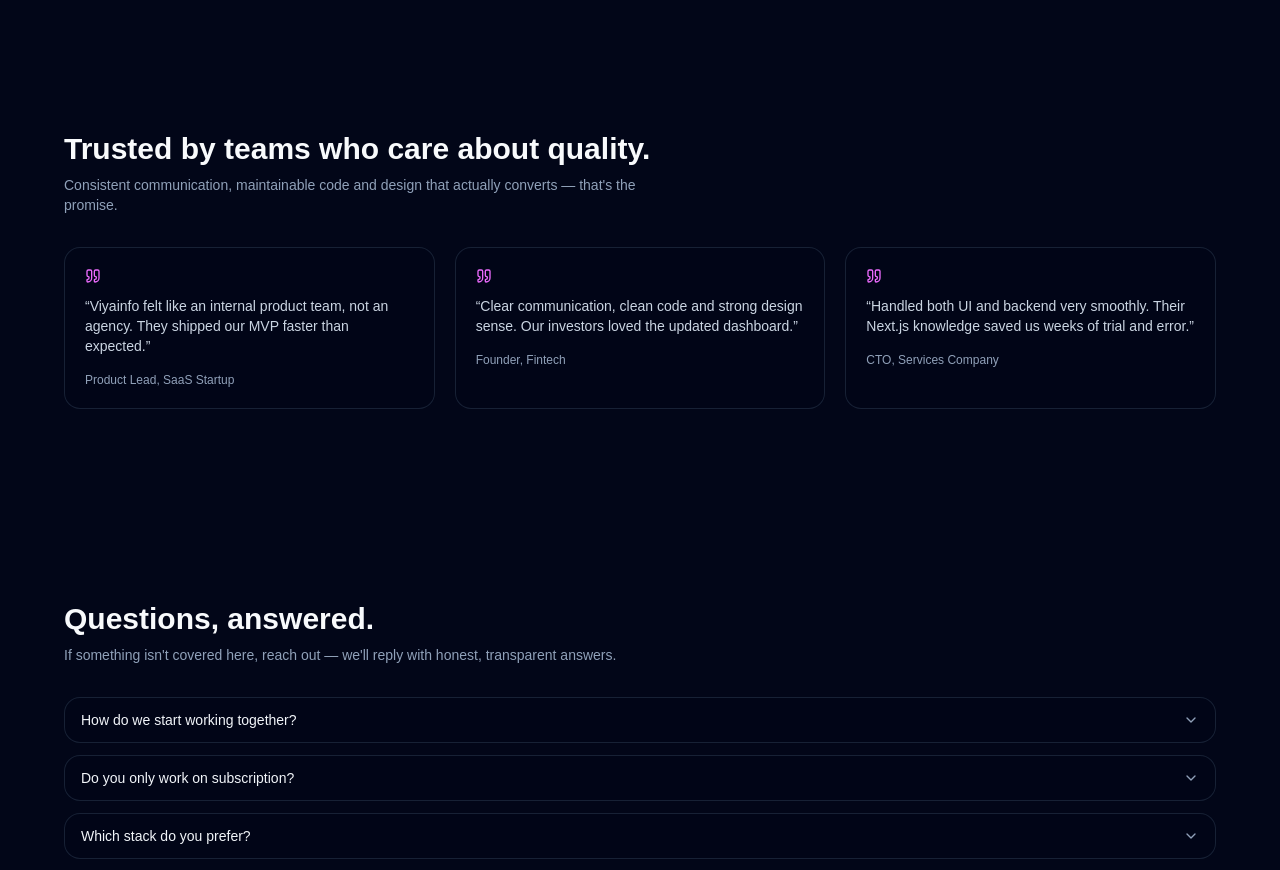
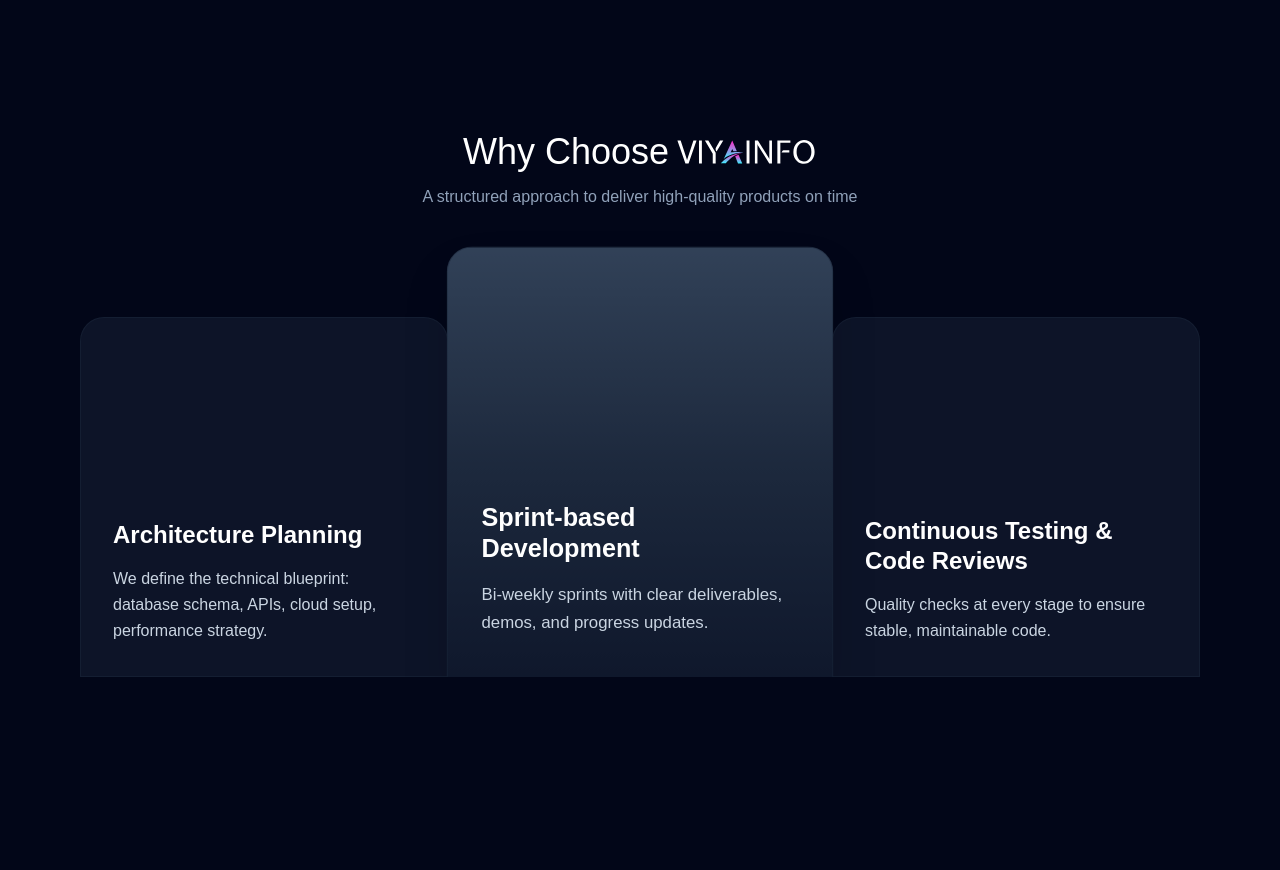
Before and after one commit to viyainfo/portfolio, a Next.js app: page / in a window 1280 px wide. Shown: the part 7220-8090 px from the top of the page. Built offline with nearby package versions, Linux system fonts and the light colour scheme.

Commit message:
testimonials design

```diff
--- a/components/sections/Testimonials.tsx
+++ b/components/sections/Testimonials.tsx
@@ -1,68 +1,75 @@
 "use client";
 
 import { motion } from "framer-motion";
-import { Quote } from "lucide-react";
 import { Section } from "@/components/layout/Section";
 import { fadeUp, staggerContainer } from "@/lib/motion";
 
 export function Testimonials() {
   const testimonials = [
     {
-      name: "Product Lead, SaaS Startup",
-      quote:
-        "Viyainfo felt like an internal product team, not an agency. They shipped our MVP faster than expected.",
+      title: "Architecture Planning",
+      description:
+        "We define the technical blueprint: database schema, APIs, cloud setup, performance strategy.",
     },
     {
-      name: "Founder, Fintech",
-      quote:
-        "Clear communication, clean code and strong design sense. Our investors loved the updated dashboard.",
+      title: "Sprint-based Development",
+      description:
+        "Bi-weekly sprints with clear deliverables, demos, and progress updates.",
+      featured: true,
     },
     {
-      name: "CTO, Services Company",
-      quote:
-        "Handled both UI and backend very smoothly. Their Next.js knowledge saved us weeks of trial and error.",
+      title: "Continuous Testing & Code Reviews",
+      description:
+        "Quality checks at every stage to ensure stable, maintainable code.",
     },
   ];
 
   return (
-    <Section>
-      <motion.div
-        initial="hidden"
-        whileInView="visible"
-        viewport={{ once: true, margin: "-80px" }}
-        variants={staggerContainer}
-      >
-        <motion.div variants={fadeUp} custom={0} className="mb-8">
-          <h2 className="text-xl sm:text-2xl lg:text-3xl font-semibold text-slate-50">
-            Trusted by teams who care about quality.
+    <Section className="">
+      <div className="space-y-12 overflow-hidden">
+        <div className="mb-20 text-center">
+          <h2 className="text-2xl sm:text-3xl lg:text-4xl text-white flex justify-center items-center gap-2">
+            <span>
+              Why Choose
+            </span>
+            <span>
+              <img src='/viyainfo_brand.svg' alt="ViyaInfo" width={140} />
+            </span>
           </h2>
-          <p className="mt-2 text-sm text-slate-400 max-w-xl">
-            Consistent communication, maintainable code and design that actually
-            converts — that&apos;s the promise.
+          <p className="mt-3 text-sm sm:text-base text-slate-400 max-w-2xl mx-auto">
+            A structured approach to deliver high-quality products on time
           </p>
-        </motion.div>
+        </div>
 
-        <motion.div
-          variants={fadeUp}
-          custom={0.12}
-          className="grid gap-5 lg:grid-cols-3"
-        >
-          {testimonials.map((t) => (
+        <div className="grid gap-2  lg:grid-cols-3 items-end max-w-6xl mx-auto px-4">
+          {testimonials.map((item, idx) => (
             <div
-              key={t.name}
-              className="rounded-2xl border border-slate-800/80 bg-slate-950/80 p-5"
+              key={item.title}
+              className={`
+                relative rounded-t-3xl p-6 sm:p-8 transition-all duration-300 border border-slate-800/50
+                ${item.featured
+                  ? "bg-gradient-to-b from-slate-700 via-slate-800 to-slate-900 shadow-2xl lg:-mt-8 lg:py-12 lg:scale-105"
+                  : "bg-slate-900/90"
+                }
+                hover:scale-105 hover:shadow-2xl hover:border-slate-700 flex items-end
+              `}
+              style={{
+                minHeight: item.featured ? "420px" : "360px",
+                zIndex: item.featured ? 1 : 0
+              }}
             >
-              <Quote className="h-4 w-4 text-fuchsia-400" />
-              <p className="mt-3 text-xs sm:text-sm text-slate-300">
-                &ldquo;{t.quote}&rdquo;
-              </p>
-              <div className="mt-4 text-xs font-medium text-slate-400">
-                {t.name}
+              <div className="flex flex-col h-full justify-center">
+                <h3 className="text-xl sm:text-2xl font-bold text-white mb-4 leading-tight">
+                  {item.title}
+                </h3>
+                <p className="text-sm sm:text-base text-slate-300 leading-relaxed">
+                  {item.description}
+                </p>
               </div>
             </div>
           ))}
-        </motion.div>
-      </motion.div>
+        </div>
+      </div>
     </Section>
   );
 }
```
